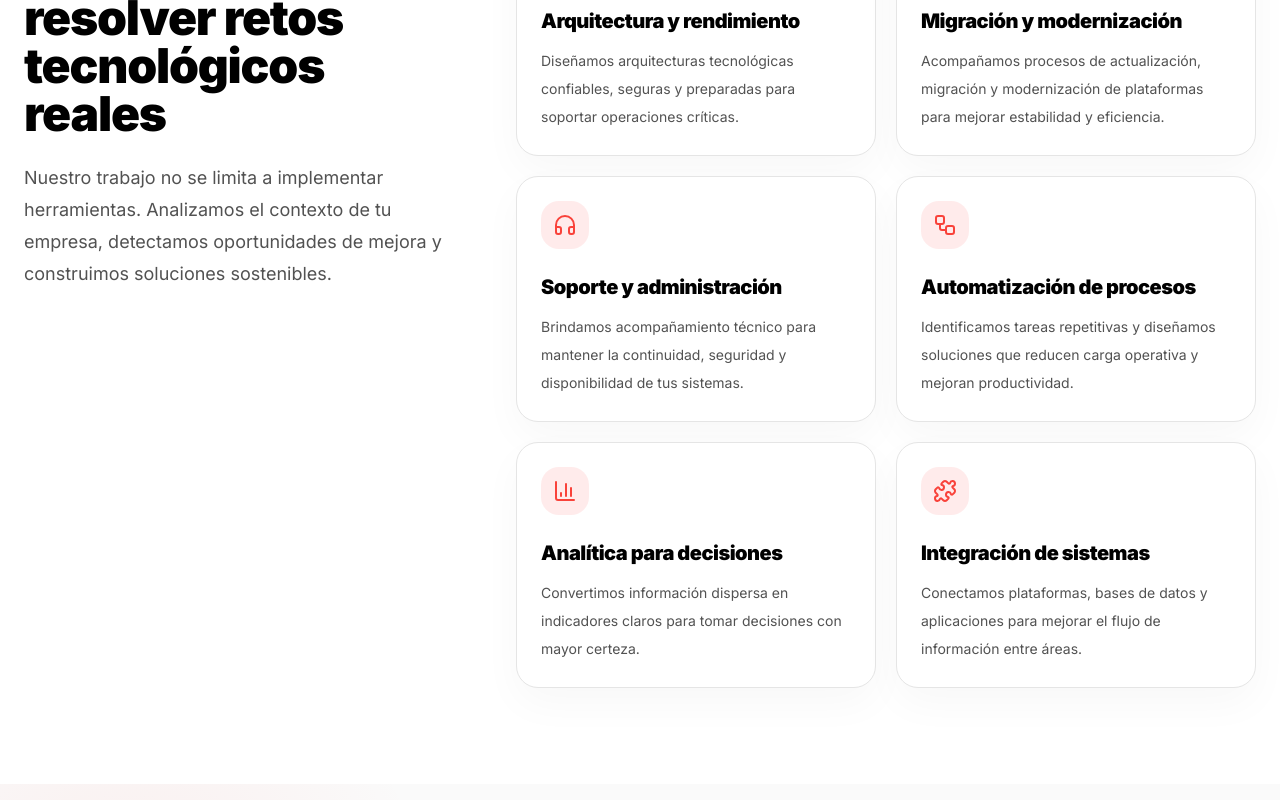
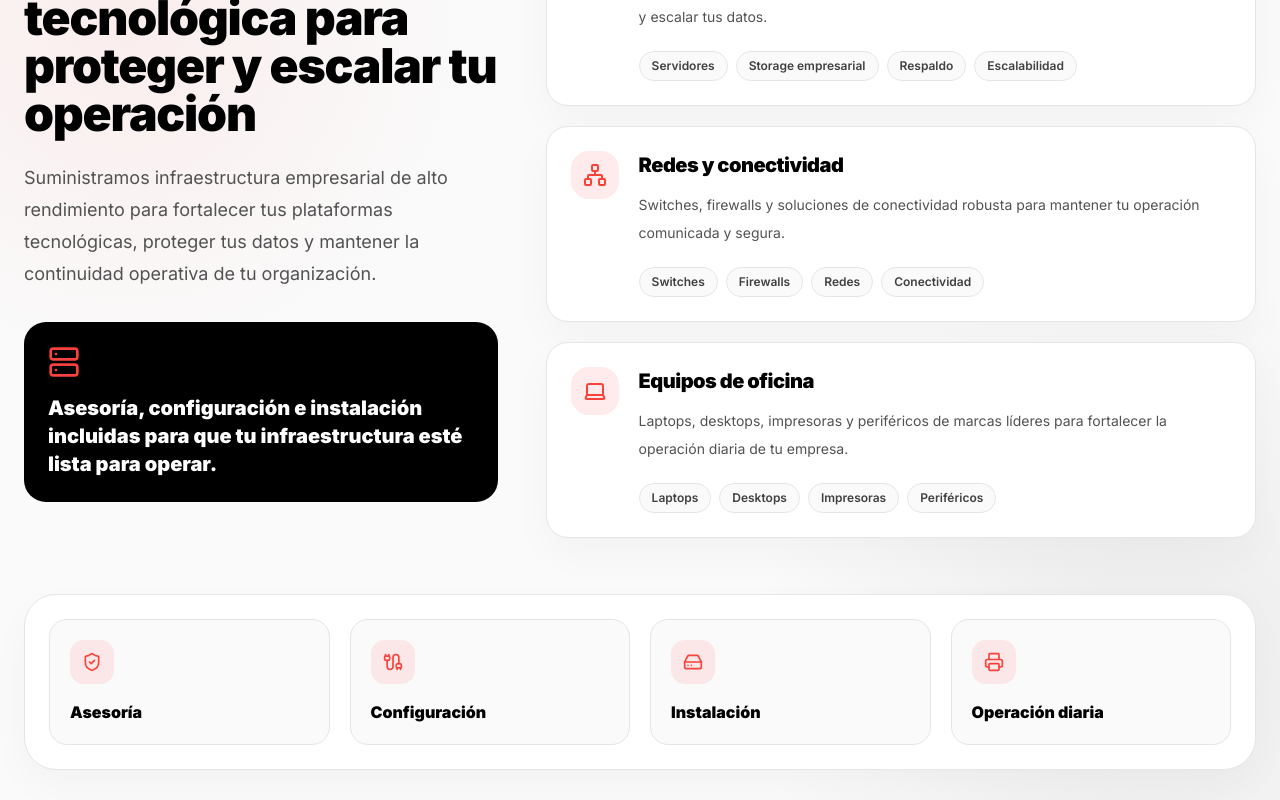
Before and after one commit to UserSoko01/sokodb-web, a Next.js app: page /servicios in a window 1280 px wide. Shown: the part 5340-6140 px from the top of the page. Built offline with nearby package versions, Linux system fonts and the light colour scheme.

Commit message:
se añade la sección de equipo empresarial

```diff
--- a/src/app/servicios/page.tsx
+++ b/src/app/servicios/page.tsx
@@ -8,6 +8,7 @@ import { WhyChooseUs } from "@/components/sections/WhyChooseUs";
 import { ManagedServicesSection } from "@/components/sections/ManagedServicesSection";
 import { SupportedEnginesSection } from "@/components/sections/SupportedEnginesSection";
 import { DevelopmentAutomationSection } from "@/components/sections/DevelopmentAutomationSection";
+import { EnterpriseEquipmentSection } from "@/components/sections/EnterpriseEquipmentSection";
 
 export const metadata: Metadata = {
   title: "Servicios",
@@ -23,6 +24,7 @@ export default function ServiciosPage() {
       <SupportedEnginesSection />
       <ManagedServicesSection />
       <DevelopmentAutomationSection />
+      <EnterpriseEquipmentSection />
       <CapabilitiesSection />
       <WhyChooseUs />
       <ProcessSection />
--- /dev/null
+++ b/src/components/sections/EnterpriseEquipmentSection.tsx
@@ -0,0 +1,149 @@
+import {
+  Cable,
+  HardDrive,
+  Laptop,
+  Network,
+  Printer,
+  Server,
+  ShieldCheck,
+} from "lucide-react";
+
+const equipmentCategories = [
+  {
+    title: "Servidores y almacenamiento",
+    description:
+      "Servidores IBM, Lenovo, HP, Dell y almacenamiento empresarial para proteger, procesar y escalar tus datos.",
+    items: ["Servidores", "Storage empresarial", "Respaldo", "Escalabilidad"],
+    icon: Server,
+  },
+  {
+    title: "Redes y conectividad",
+    description:
+      "Switches, firewalls y soluciones de conectividad robusta para mantener tu operación comunicada y segura.",
+    items: ["Switches", "Firewalls", "Redes", "Conectividad"],
+    icon: Network,
+  },
+  {
+    title: "Equipos de oficina",
+    description:
+      "Laptops, desktops, impresoras y periféricos de marcas líderes para fortalecer la operación diaria de tu empresa.",
+    items: ["Laptops", "Desktops", "Impresoras", "Periféricos"],
+    icon: Laptop,
+  },
+];
+
+const supportItems = [
+  {
+    title: "Asesoría",
+    icon: ShieldCheck,
+  },
+  {
+    title: "Configuración",
+    icon: Cable,
+  },
+  {
+    title: "Instalación",
+    icon: HardDrive,
+  },
+  {
+    title: "Operación diaria",
+    icon: Printer,
+  },
+];
+
+export function EnterpriseEquipmentSection() {
+  return (
+    <section className="relative overflow-hidden bg-neutral-50">
+      <div className="pointer-events-none absolute inset-0 bg-[radial-gradient(circle_at_10%_20%,rgba(249,66,58,0.07),transparent_24%),radial-gradient(circle_at_90%_80%,rgba(167,168,169,0.18),transparent_28%)]" />
+
+      <div className="relative mx-auto max-w-7xl px-6 py-24">
+        <div className="grid gap-12 lg:grid-cols-[0.8fr_1.2fr] lg:items-start">
+          <div>
+            <p className="text-sm font-semibold text-[#F9423A]">
+              Equipo de Cómputo Empresarial
+            </p>
+
+            <h2 className="mt-4 text-3xl font-black tracking-tight text-black md:text-5xl">
+              Infraestructura tecnológica para proteger y escalar tu operación
+            </h2>
+
+            <p className="mt-6 text-lg leading-8 text-neutral-600">
+              Suministramos infraestructura empresarial de alto rendimiento para
+              fortalecer tus plataformas tecnológicas, proteger tus datos y
+              mantener la continuidad operativa de tu organización.
+            </p>
+
+            <div className="mt-8 rounded-3xl bg-black p-6 text-white">
+              <Server className="h-8 w-8 text-[#F9423A]" />
+              <p className="mt-4 text-xl font-black">
+                Asesoría, configuración e instalación incluidas para que tu
+                infraestructura esté lista para operar.
+              </p>
+            </div>
+          </div>
+
+          <div className="grid gap-5">
+            {equipmentCategories.map((category) => {
+              const Icon = category.icon;
+
+              return (
+                <article
+                  key={category.title}
+                  className="rounded-3xl border border-neutral-200 bg-white p-6 shadow-[0_16px_40px_rgba(0,0,0,0.03)] transition-all duration-300 hover:-translate-y-1 hover:border-[#F9423A]/40 hover:shadow-[0_24px_60px_rgba(0,0,0,0.07)]"
+                >
+                  <div className="flex flex-col gap-5 md:flex-row md:items-start">
+                    <div className="flex h-12 w-12 shrink-0 items-center justify-center rounded-2xl bg-[#F9423A]/10">
+                      <Icon className="h-6 w-6 text-[#F9423A]" />
+                    </div>
+
+                    <div className="flex-1">
+                      <h3 className="text-xl font-black tracking-tight text-black">
+                        {category.title}
+                      </h3>
+
+                      <p className="mt-3 text-sm leading-7 text-neutral-600">
+                        {category.description}
+                      </p>
+
+                      <div className="mt-5 flex flex-wrap gap-2">
+                        {category.items.map((item) => (
+                          <span
+                            key={item}
+                            className="rounded-full border border-neutral-200 bg-neutral-50 px-3 py-1.5 text-xs font-semibold text-neutral-700"
+                          >
+                            {item}
+                          </span>
+                        ))}
+                      </div>
+                    </div>
+                  </div>
+                </article>
+              );
+            })}
+          </div>
+        </div>
+
+        <div className="mt-14 rounded-[2rem] border border-neutral-200 bg-white p-6 shadow-[0_16px_40px_rgba(0,0,0,0.03)]">
+          <div className="grid gap-5 md:grid-cols-2 lg:grid-cols-4">
+            {supportItems.map((item) => {
+              const Icon = item.icon;
+
+              return (
+                <div
+                  key={item.title}
+                  className="rounded-2xl border border-neutral-200 bg-neutral-50 p-5"
+                >
+                  <div className="flex h-11 w-11 items-center justify-center rounded-xl bg-[#F9423A]/10">
+                    <Icon className="h-5 w-5 text-[#F9423A]" />
+                  </div>
+
+                  <p className="mt-4 font-black text-black">{item.title}</p>
+                </div>
+              );
+            })}
+          </div>
+        </div>
+      </div>
+    </section>
+  );
+}
```
